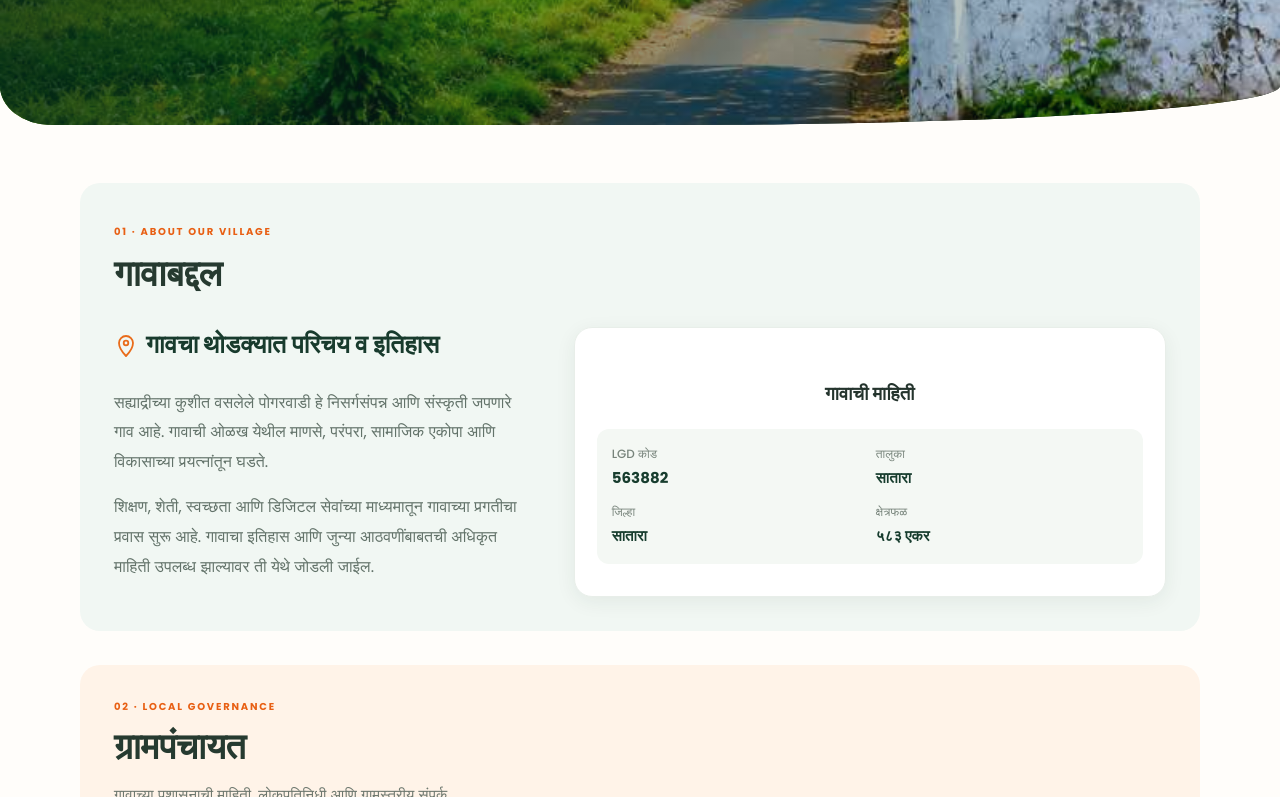
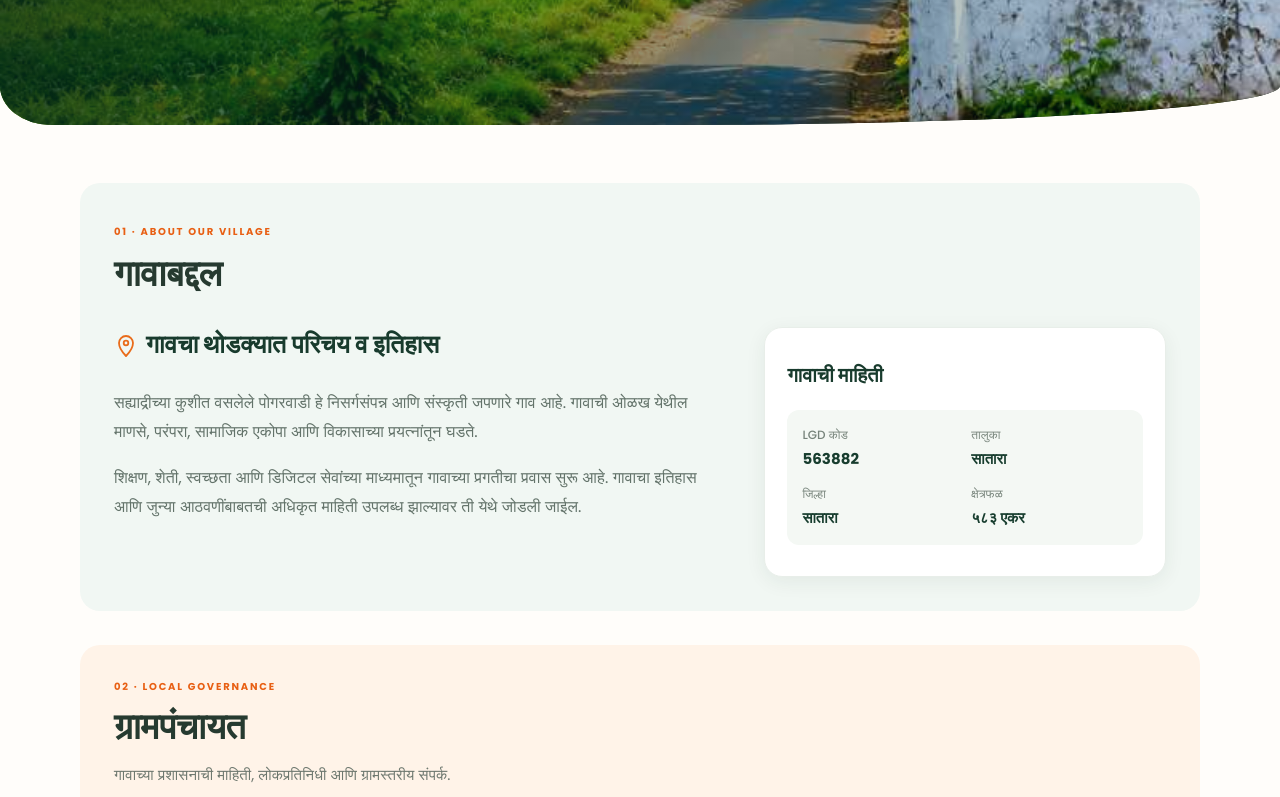
Before and after one commit to Digitalsourabh-in/digitalgav, a plain HTML site: page villages/pogarwadi.html in a window 1280 px wide. Shown: the part 512-1309 px from the top of the page. Drawn offline with Linux system fonts and the light colour scheme; a web font is replaced by a local one.

Commit message:
Style history-left village-facts-right layout

```diff
--- a/village-page.css
+++ b/village-page.css
@@ -872,3 +872,12 @@ body{font-family:'Poppins','Hind Vadodara',sans-serif;letter-spacing:.05px}
 /* Pogarwadi: compact village facts card after removing the map and download link */
 .about-village-facts{justify-content:center;min-height:0;height:auto;}
 .about-village-facts .about-map-meta{margin-top:0;}
+
+
+/* About section: history on the left, village facts on the right */
+.about-simple-layout{grid-template-columns:minmax(0,1.2fr) minmax(280px,.8fr);align-items:stretch}
+.about-simple-copy{order:1}
+.about-village-facts{order:2;display:flex;flex-direction:column;justify-content:center;text-align:left;min-height:250px}
+.facts-card-heading{margin:0 0 18px;color:#183b2d;font-size:20px;font-weight:700}
+.about-village-facts .about-map-meta{margin-top:0}
+@media(max-width:760px){.about-simple-layout{grid-template-columns:1fr}.about-simple-copy,.about-village-facts{order:initial}.about-village-facts{min-height:0}}
```
